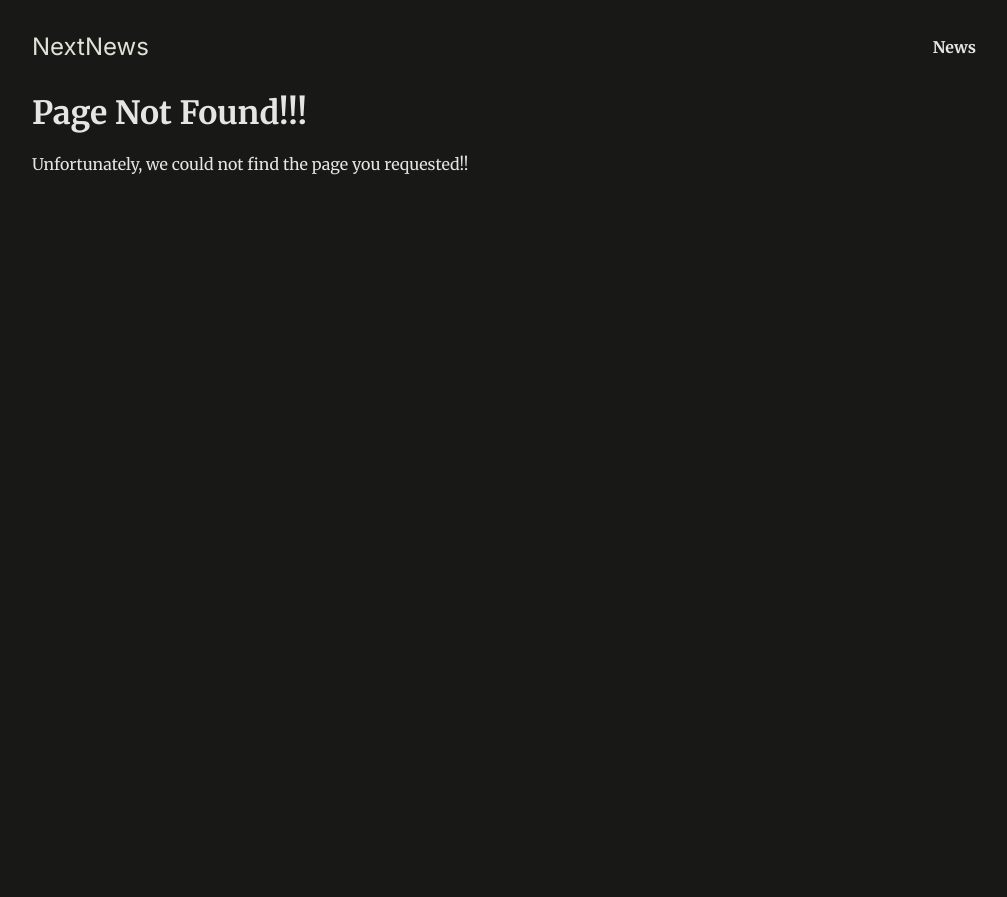
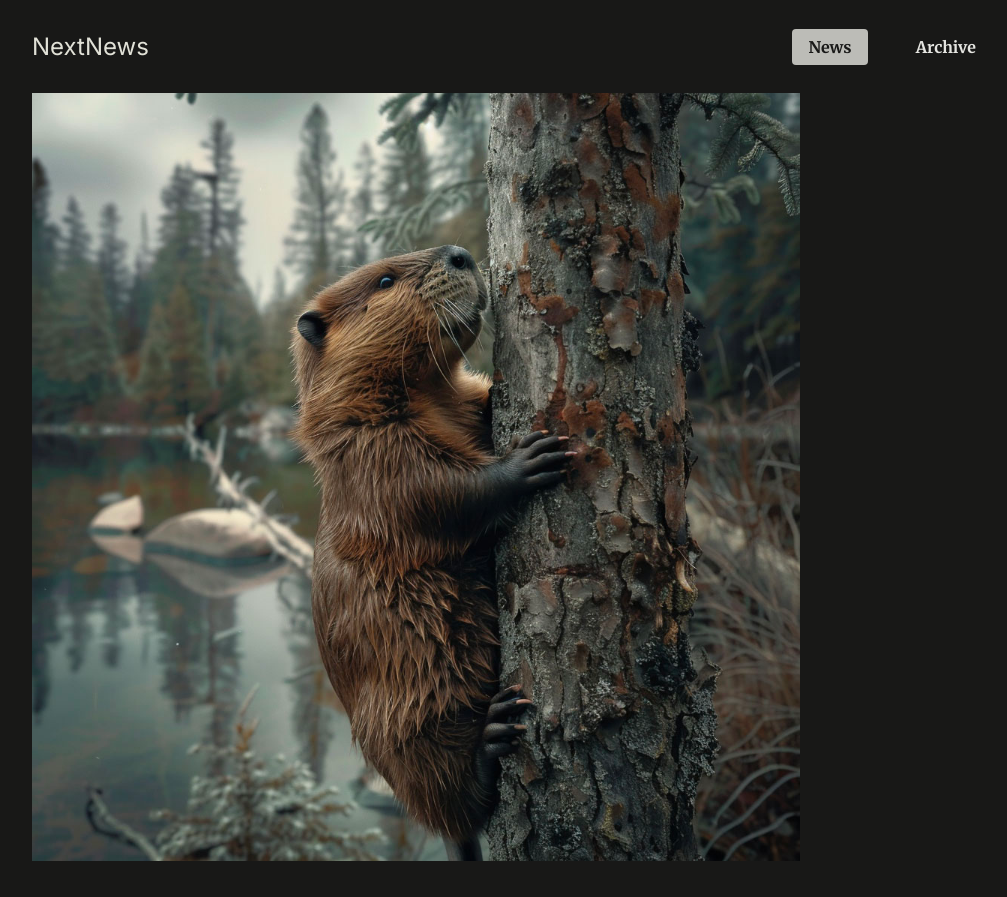
Before and after one commit to tan-ishq21/Chapter4Tutorial, a Next.js app: page /news/beaver-plague/image in a window 1280 px wide. Before the commit this address had no page. Shown: the whole page, without its empty margins (128-1135 px from the left). Before the commit the page ends 800 px from the top, so only its background shows below. Built offline with nearby package versions, Linux system fonts and the light colour scheme.

Commit message:
Intercepting and Parallel Routes

```diff
--- a/app/globals.css
+++ b/app/globals.css
@@ -135,7 +135,7 @@ ul {
   position: fixed;
   top: 0;
   left: 0;
-  width: 100%;
+  width: 90%;
   height: 100%;
   background-color: rgba(0, 0, 0, 0.85);
   display: flex;
@@ -143,10 +143,14 @@ ul {
   align-items: center;
 }
 
-.news-article img {
+.news-article img{
   width: 7rem;
   margin-bottom: 1rem;
   border-radius: 4px;
+}
+
+.fullscreen-image img {
+  max-width: 80%;
 }
 
 .modal {
@@ -155,7 +159,7 @@ ul {
   border-radius: 4px;
   border: none;
   box-shadow: 0 0 10px 0 #181817;
-  max-width: 50rem;
+  max-width: 45rem;
   width: 100%;
 }
 
--- /dev/null
+++ b/app/news/[id]/@modal/default.jsx
@@ -0,0 +1,5 @@
+const ModalDefaultPage = () => {
+    return null
+}
+
+export default ModalDefaultPage
--- /dev/null
+++ b/app/news/[id]/image/page.jsx
@@ -0,0 +1,19 @@
+import { DUMMY_NEWS } from '@/components/dummy-news';
+import { notFound } from 'next/navigation';
+import React from 'react'
+
+const ImagePage = ({params}) => {
+    const newsItemId = params.id;
+    const newsItem = DUMMY_NEWS.find((newsItem) => newsItem.slug === newsItemId);
+
+    if(!newsItem){
+      notFound();
+    }
+  return (
+    <div className='fullscreen-image'>
+      <img src={`/images/news/${newsItem.image}`} alt={newsItem.title} />
+    </div>
+  )
+}
+
+export default ImagePage
--- /dev/null
+++ b/app/news/[id]/layout.jsx
@@ -0,0 +1,12 @@
+import React from 'react'
+
+const DynamicLayoutId = ({children , modal}) => {
+  return (
+    <>
+      {modal}
+      {children}
+    </>
+  )
+}
+
+export default DynamicLayoutId
--- a/app/news/[id]/page.jsx
+++ b/app/news/[id]/page.jsx
@@ -1,4 +1,5 @@
 import { DUMMY_NEWS } from '@/components/dummy-news';
+import Link from 'next/link';
 import { notFound } from 'next/navigation';
 import React from 'react'
 
@@ -13,7 +14,9 @@ const NewsContent = ({params}) => {
   return (
     <article className='news-article'>
       <header>
+        <Link href={`/news/${newsItem.slug}/image`}>
         <img src={`/images/news/${newsItem.image}`} alt="NewsItem Image" />
+        </Link>
         <h1>{newsItem.title}</h1>
         <time datetime={newsItem.date}>{newsItem.date}</time>
       </header>
--- a/components/main-header.jsx
+++ b/components/main-header.jsx
@@ -1,4 +1,5 @@
 import Link from 'next/link';
+import NavLinks from './nav-link';
 
 export default function MainHeader() {
   return (
@@ -6,13 +7,7 @@ export default function MainHeader() {
       <div id="logo">
         <Link href="/">NextNews</Link>
       </div>
-      <nav>
-        <ul>
-          <li>
-            <Link href="/news">News</Link>
-          </li>
-        </ul>
-      </nav>
+      <NavLinks />
     </header>
   );
 }
--- /dev/null
+++ b/components/nav-link.jsx
@@ -0,0 +1,24 @@
+'use client';
+import Link from 'next/link'
+import { usePathname } from 'next/navigation';
+import React from 'react'
+
+const NavLinks = () => {
+    const path = usePathname();
+  return (
+    <div>
+      <nav>
+        <ul>
+          <li>
+            <Link href="/news" className={path.startsWith('/news') ? 'active' : ''} >News</Link>
+          </li>
+          <li>
+            <Link href="/archive" className={path.startsWith('/archive') ? 'active' : ''} >Archive</Link>
+          </li>
+        </ul>
+      </nav>
+    </div>
+  )
+}
+
+export default NavLinks
```
Also changed, not shown: app/news/[id]/@modal/(.)image/page.jsx (added, +26 -0 lines).
